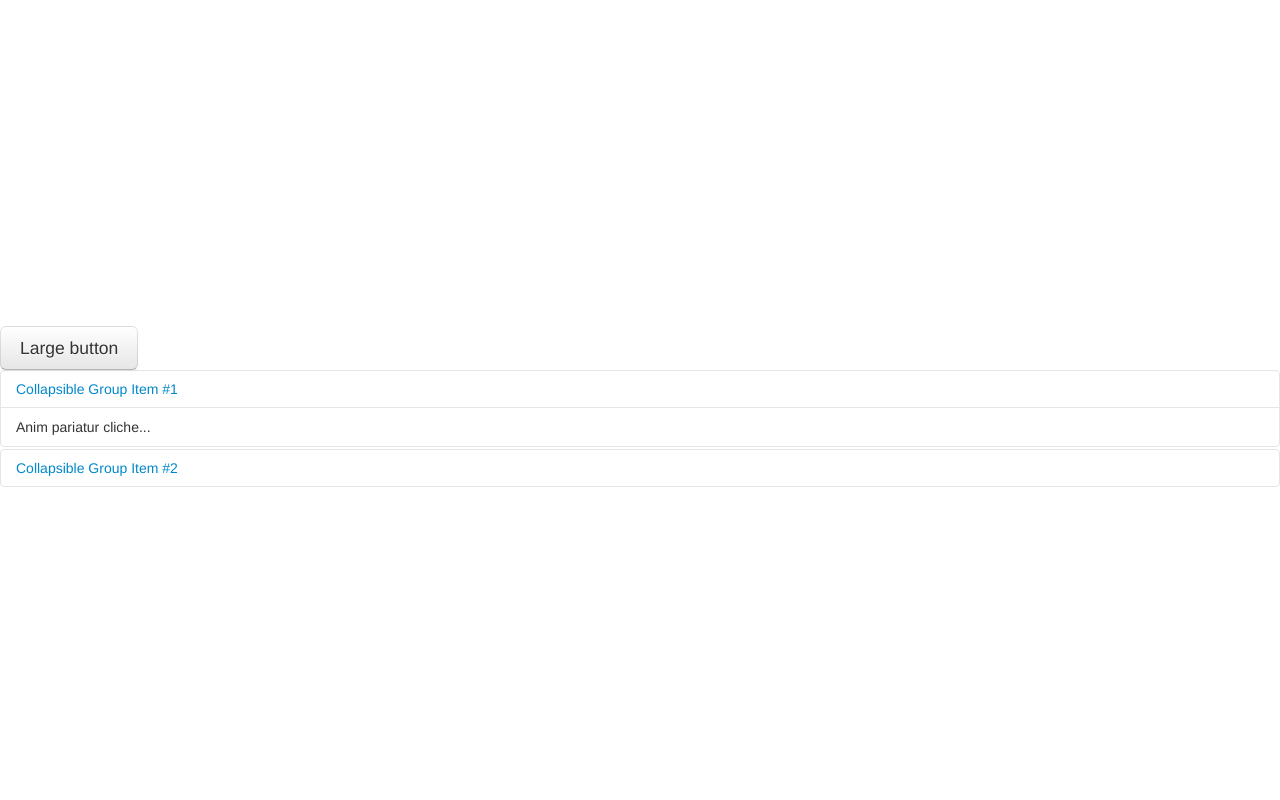
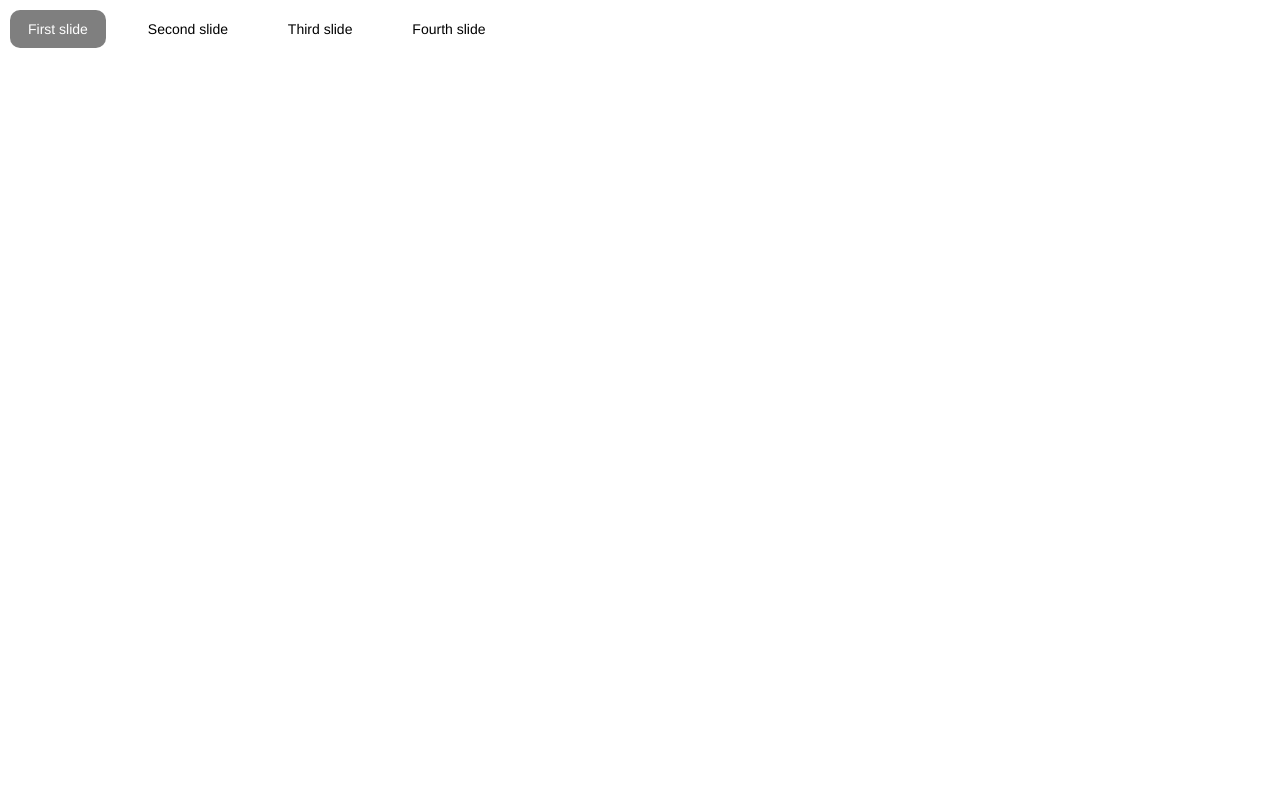
Before and after one commit to techtrans/portfolio, a plain HTML site: page index.html in a window 1280 px wide. Shown: the top 800 px of the page. Drawn offline with nearby package versions, Linux system fonts and the light colour scheme.

Commit message:
fullpage.js navbar fixed

```diff
--- a/index.html
+++ b/index.html
@@ -21,51 +21,31 @@
     	<link href="framework/bootstrap/css/bootstrap.min.css" rel="stylesheet" media="screen">
         <script src="framework/bootstrap/js/bootstrap.min.js"></script>
 
+
     </head>
 
-    <body>
+	<body>
 
-
+  	<ul id="menu">
+        <li data-menuanchor="firstPage"><a href="#firstPage">First slide</a></li>
+        <li data-menuanchor="secondPage"><a href="#secondPage">Second slide</a></li>
+        <li data-menuanchor="thirdPage"><a href="#thirdPage">Third slide</a></li>
+        <li data-menuanchor="fourthPage"><a href="#fourthPage">Fourth slide</a></li>
+	</ul>
     <!-- Section 1 -->
     <div class="section active" id="section0">
-		<button class="btn btn-large" type="button">Large button</button>
-        <div class="accordion" id="accordion2">
-  <div class="accordion-group">
-    <div class="accordion-heading">
-      <a class="accordion-toggle" data-toggle="collapse" data-parent="#accordion2" href="#collapseOne">
-        Collapsible Group Item #1
-      </a>
-    </div>
-    <div id="collapseOne" class="accordion-body collapse in">
-      <div class="accordion-inner">
-        Anim pariatur cliche...
-      </div>
-    </div>
-  </div>
-  <div class="accordion-group">
-    <div class="accordion-heading">
-      <a class="accordion-toggle" data-toggle="collapse" data-parent="#accordion2" href="#collapseTwo">
-        Collapsible Group Item #2
-      </a>
-    </div>
-    <div id="collapseTwo" class="accordion-body collapse">
-      <div class="accordion-inner">
-        Anim pariatur cliche...
-      </div>
-    </div>
-  </div>
-</div>
+
    	</div>
 
     <!-- Section 3 -->
     <div class="section" id="section2">
-    	<h1>Just testing it</h1>
+
     </div>
 
     <!-- Section 3 -->
     <div class="section" id="section3">
-    	<h1>Looks good</h1>
     </div>
-
+	</div>
+<script type="text/javascript">$('#navbar').scrollspy()</script>
     </body>
 </html>
--- a/js/fullpage_configurations.js
+++ b/js/fullpage_configurations.js
@@ -6,7 +6,7 @@ $(document).ready(function() {
 				anchors:['firstPage', 'secondPage', 'thirdPage', 'fourthPage', 'lastPage'],
 				scrollingSpeed: 700,
 				easing: 'easeInQuart',
-				menu: '#myMenu',
+				menu: '#menu',
 				navigation: false,
 				navigationPosition: 'right',
 				navigationTooltips: ['firstSlide', 'secondSlide'],
@@ -17,7 +17,7 @@ $(document).ready(function() {
 				loopHorizontal: true,
 				autoScrolling: false,
 				scrollOverflow: false,
-				css3: false,
+				css3: true,
 				paddingTop: '3em',
 				paddingBottom: '10px',
 				fixedElements: '#element1, .element2',
--- a/style.css
+++ b/style.css
@@ -17,3 +17,75 @@
 	background:url(img/sprite_ui1.png) no-repeat;
 	background-position: -168px;
 }
+
+
+#navbar {
+    border-bottom: 1px solid red;
+    background: #ddd;
+    width: 100%;
+    top: 0;
+    position: fixed;
+}
+
+#navbar li {
+    padding: 10px;
+    float: left;
+}
+
+#navbar a {
+    text-decoration: none;
+    color: #000;
+}
+
+#navbar .active a {
+    color: red;
+}
+
+/* Remove this if you want to try $('body').scrollspy(); */
+#content {
+    height: 100%;
+    overflow-y: scroll;
+}
+
+#menu li {
+	display:inline-block;
+	margin: 10px;
+	color: #000;
+	background:#fff;
+	background: rgba(255,255,255, 0.5);
+	-webkit-border-radius: 10px;
+            border-radius: 10px;
+}
+#menu li.active{
+	background:#666;
+	background: rgba(0,0,0, 0.5);
+	color: #fff;
+}
+#menu li a{
+	text-decoration:none;
+	color: #000;
+}
+#menu li.active a:hover{
+	color: #000;
+}
+#menu li:hover{
+	background: rgba(255,255,255, 0.8);
+}
+#menu li a,
+#menu li.active a{
+	padding: 9px 18px;
+	display:block;
+}
+#menu li.active a{
+	color: #fff;
+}
+#menu{
+	position:fixed;
+	top:0;
+	left:0;
+	height: 40px;
+	z-index: 70;
+	width: 100%;
+	padding: 0;
+	margin:0;
+}
```
